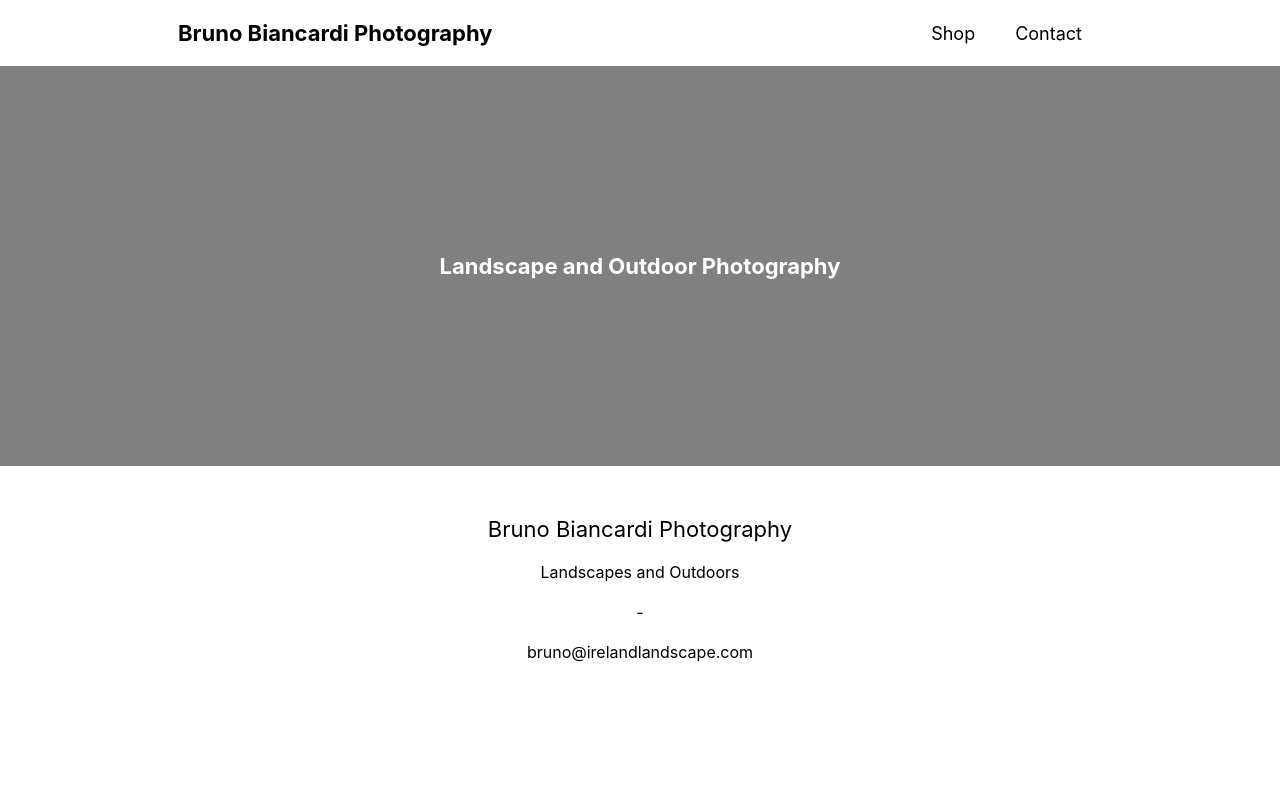
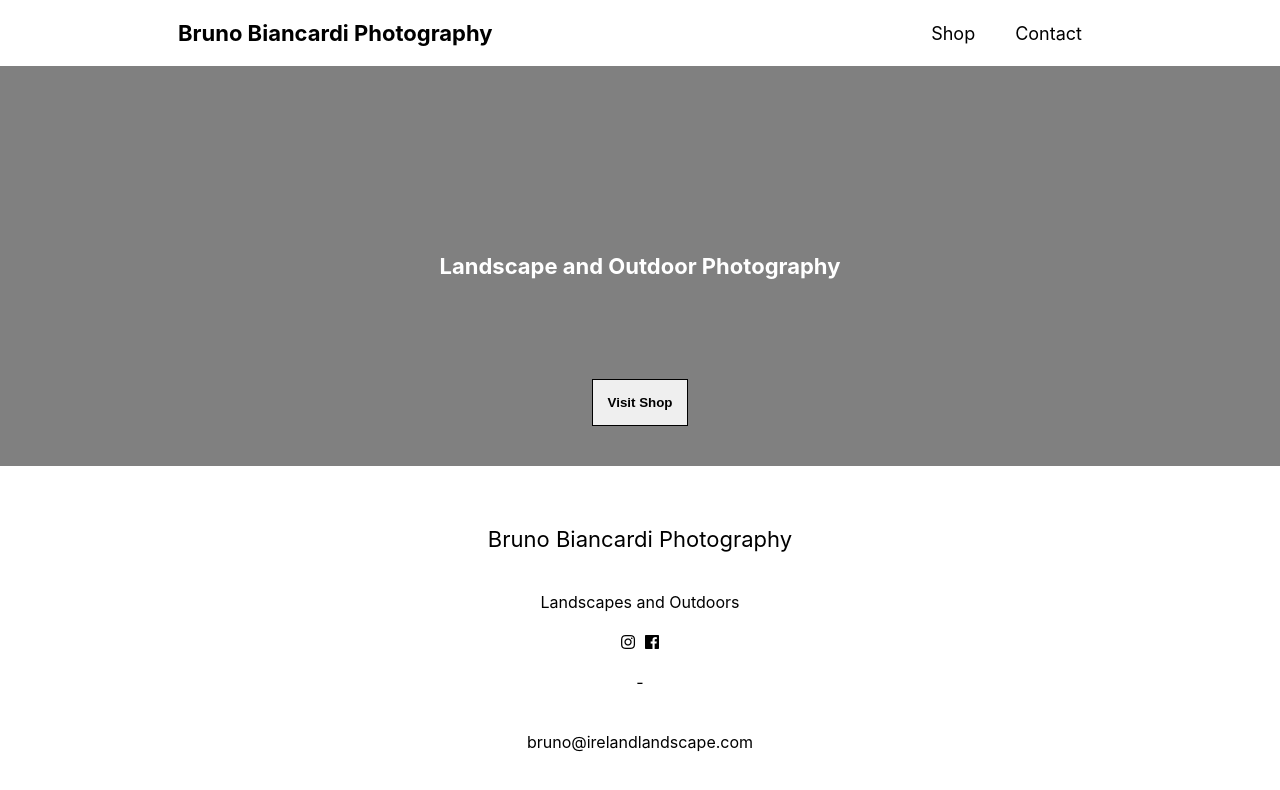
Before and after one commit to olmobianc/React---eCommerce-website, a React (Create React App) app in the folder ecomm/: page / in a window 1280 px wide. Shown: the top 790 px of the page. Built offline with nearby package versions, Linux system fonts and the light colour scheme.

Commit message:
feat:improved footer

```diff
--- a/ecomm/public/index.html
+++ b/ecomm/public/index.html
@@ -10,6 +10,7 @@
       content="Web site created using create-react-app"
     />
     <link rel="apple-touch-icon" href="%PUBLIC_URL%/logo192.png" />
+    <link rel="stylesheet" href="https://use.fontawesome.com/releases/v5.5.0/css/all.css" integrity="sha384-B4dIYHKNBt8Bc12p+WXckhzcICo0wtJAoU8YZTY5qE0Id1GSseTk6S+L3BlXeVIU" crossorigin="anonymous">
     <!--
       manifest.json provides metadata used when your web app is installed on a
       user's mobile device or desktop. See https://developers.google.com/web/fundamentals/web-app-manifest/
@@ -27,7 +28,6 @@
     <title>React App</title>
   </head>
   <body>
-    <noscript>You need to enable JavaScript to run this app.</noscript>
     <div id="root"></div>
     <!--
       This HTML file is a template.
--- a/ecomm/src/components/Footer.css
+++ b/ecomm/src/components/Footer.css
@@ -2,9 +2,14 @@
 }
 
 .footer-text {
-    padding: 10px;
+    padding: 20px;
 }
 
 .bigger {
     font-size: 22px;
 }
+
+.social-icon {
+    color: black;
+    padding: 0 5px;
+}
--- a/ecomm/src/components/Footer.js
+++ b/ecomm/src/components/Footer.js
@@ -8,8 +8,13 @@ function Footer() {
             <div className="text-centered">
                 <p className="footer-text bigger">Bruno Biancardi Photography</p>
                 <p className="footer-text">Landscapes and Outdoors</p>
+                <p>
+                    <a href="https://www.linkedin.com/in/olmo-biancardi-a47144195/" target="_blank"><i class="fab fa-instagram social-icon"></i></a>
+                    <a href="https://www.linkedin.com/in/olmo-biancardi-a47144195/" target="_blank"><i class="fab fa-facebook social-icon"></i></a>
+                </p>
                 <p className="footer-text">-</p>
                 <p className="footer-text">bruno@irelandlandscape.com</p>
+
             </div>
         </div>
     )
--- a/ecomm/src/components/Main.css
+++ b/ecomm/src/components/Main.css
@@ -6,8 +6,24 @@
     margin-bottom: 40px;
     justify-content: center;
     align-items: center;
+    flex-direction: column;
+    position: relative;
 }
 
 .text-centered {
     text-align: center;
 }
+
+.button-visit-shop {
+    position: absolute;
+    bottom: 40px;
+    display: block;
+    padding: 15px;
+    cursor: pointer;
+    font-weight: 600;
+    border: 1px solid black;
+}
+
+.button-visit-shop:hover {
+    opacity: 80%;
+}
--- a/ecomm/src/components/Main.js
+++ b/ecomm/src/components/Main.js
@@ -6,6 +6,7 @@ function Main() {
     return (
         <div className="main-container">
             <h4 className="text-centered bigger">Landscape and Outdoor Photography</h4>
+            <button className="button-visit-shop">Visit Shop</button>
         </div>
     )
 }
```
Also changed, not shown: 1 other file (tests, documents, lock files or other folders).
